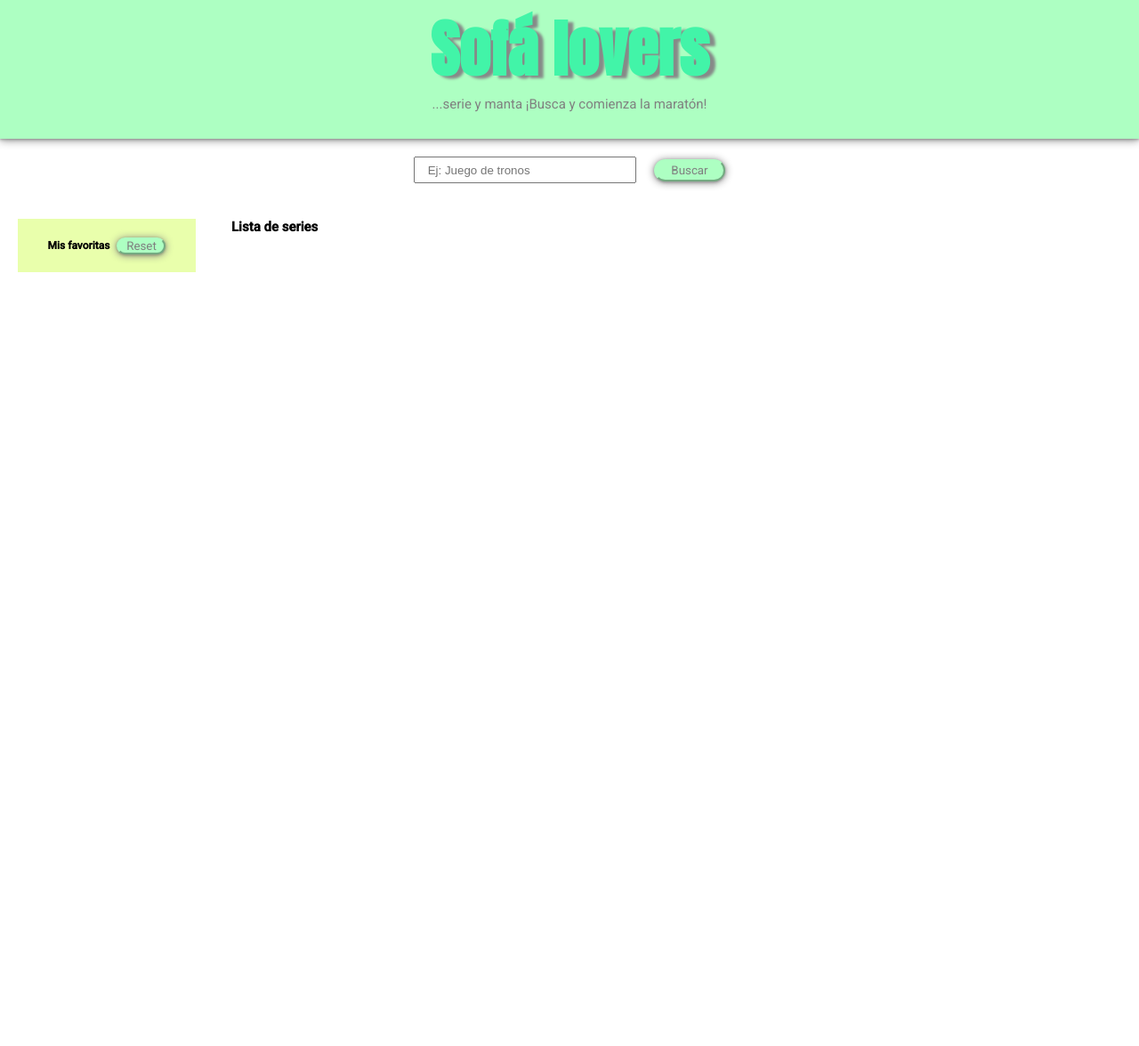
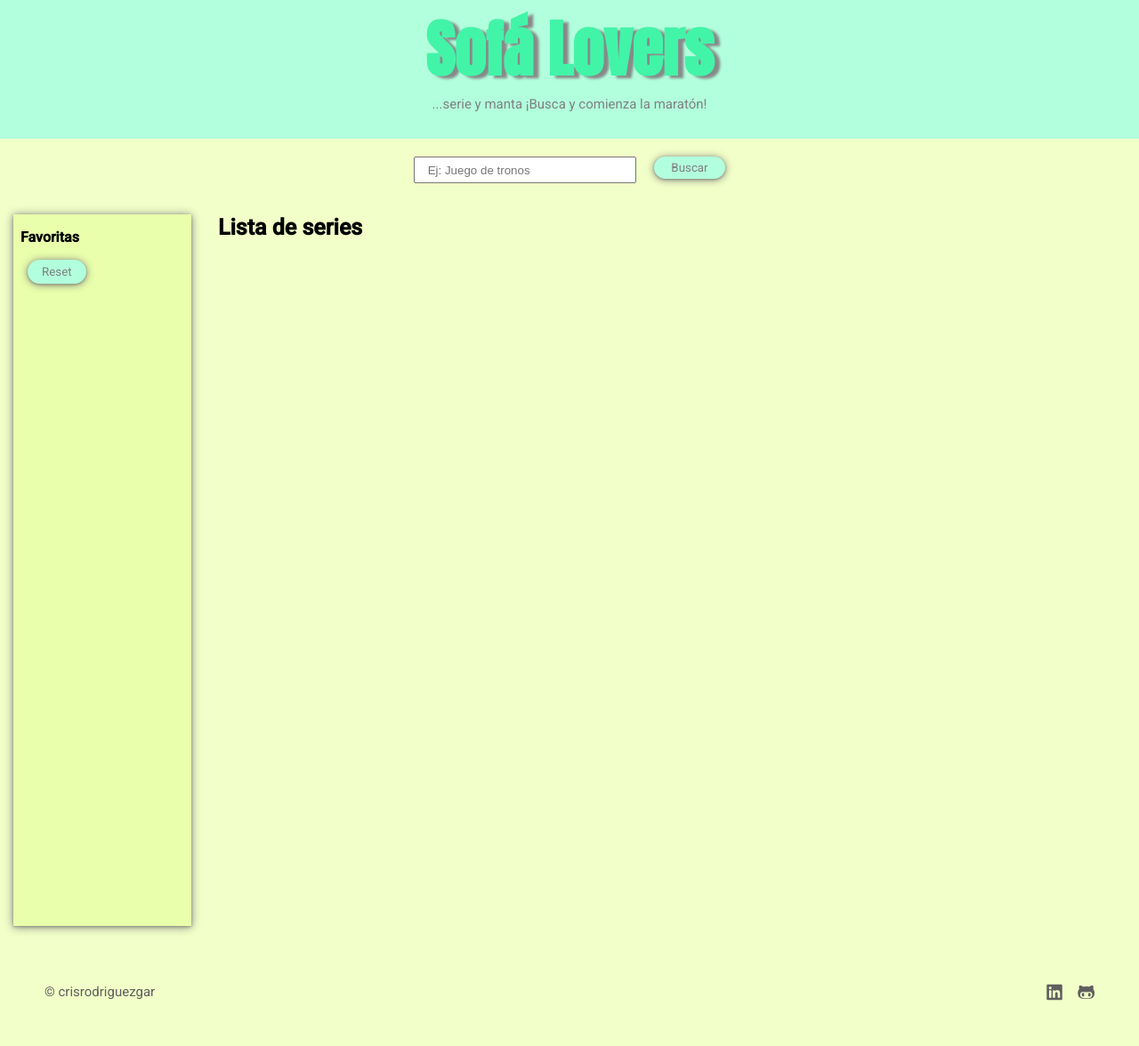
Before and after one commit to Adalab/modulo-2-evaluacion-final-crisrodriguezgar, a website: page docs/index.html in a window 1280 px wide. Shown: the part 17-1193 px from the top of the page at 89% size. Before the commit the page ends 800 px from the top, so only its background shows below. Drawn offline with Linux system fonts and the light colour scheme.

Commit message:
Update docs

```diff
--- a/docs/index.html
+++ b/docs/index.html
@@ -7,56 +7,44 @@
   <link rel="preconnect" href="https://fonts.googleapis.com">
   <link rel="preconnect" href="https://fonts.gstatic.com" crossorigin>
   <link href="https://fonts.googleapis.com/css2?family=Anton&family=Roboto:wght@100;400;500&display=swap" rel="stylesheet">
-  <title>Sofa lovers</title>
-  <link rel="stylesheet" href="./assets/css/main.css"/>
-  <link rel="icon" href="./assets/images/sofa.svg">
-</head>
-
-<!DOCTYPE html>
-<html lang="es">
-
-<head>
-  <meta charset="UTF-8" />
-  <meta name="viewport" content="width=device-width, initial-scale=1" />
-  <link rel="preconnect" href="https://fonts.googleapis.com">
-  <link rel="preconnect" href="https://fonts.gstatic.com" crossorigin>
-  <link href="https://fonts.googleapis.com/css2?family=Anton&family=Roboto:wght@100;400;500&display=swap" rel="stylesheet">
-  <title>Sofa lovers</title>
-  <link rel="stylesheet" href="./assets/css/main.css"/>
+  <title>Sofa Lovers</title>
+  <link rel="stylesheet" href="./assets/css/main.css"/><script src="https://kit.fontawesome.com/bcc6ce623e.js" crossorigin="anonymous"></script>
   <link rel="icon" href="./assets/images/sofa.svg">
 </head>
 
 <body>
   <header class="header">
-    <h1 class="title">Sofá lovers</h1>
+    <h1 class="title">Sofá Lovers</h1>
     <h2 class="title__sub">...serie y manta ¡Busca y comienza la maratón!</h2>
   </header>
-  <main>
-    <form class="form" action="">
+  <main class="main">
+    <form class="form">
       <input class="js-input form__input" type="text" placeholder=" Ej: Juego de tronos">
       <button class="js-btn-search form__button">Buscar</button>
     </form>
 
   <section class="lists">
-    <span class="containerFavs">
+    <div class="containerFavs">
       <div class="titleFavs">
-        <h2 class="titleFavs__name">Mis favoritas</h2>
+        <h2 class="titleFavs__name">Favoritas</h2>
         <button class="js-btn-reset titleFavs__reset">Reset</button>
       </div>
       <div class="js-favs containerFavs__list"></div>
-    </span>
+    </div>
 
     <span class="containerShows">
-      <h2>Lista de series</h2>
+      <h2 class="containerShows__list">Lista de series</h2>
       <div class="js-container containerShows__list2"></div>
     </span>
   </section>
-  </main>
 
+  <footer class="footer">
+    <p class="footer__copy">© crisrodriguezgar</p>
+    <div>
+      <a href="https://www.linkedin.com/in/cristinarodriguezgar" target="_blank"><i class="fa-brands fa-linkedin footer__linkedin"></i></i></a>
+      <a href="https://github.com/crisrodriguezgar" target="_blank"><i class="fa-brands fa-github-alt footer__git"></i></a></div>
+  </footer>
+</main>
   <script src="./assets/js/main.js"></script>
 </body>
 </html>
-
-  <script src="./assets/js/main.js"></script>
-</body>
-</html>
```
Also changed, not shown: docs/assets/css/main.css (+1 -1 lines), docs/assets/js/main.js (+1 -1 lines).
